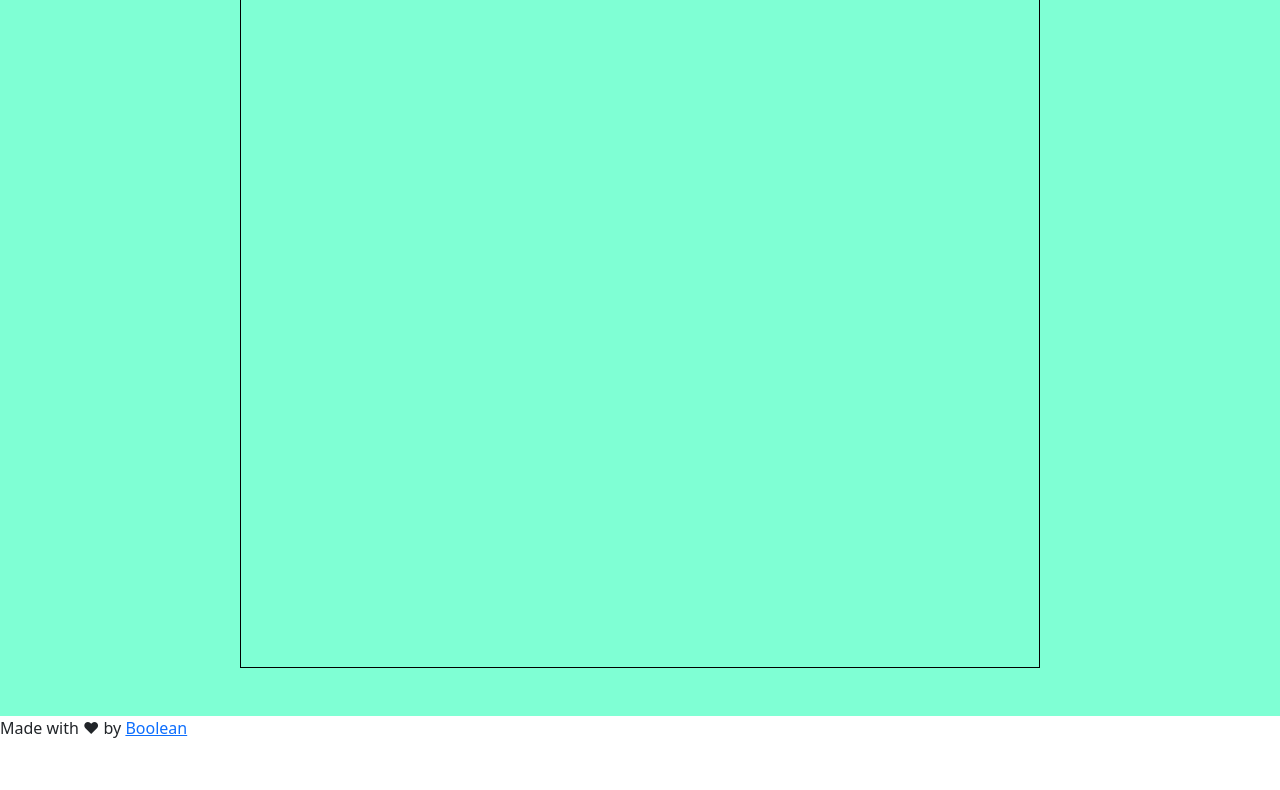
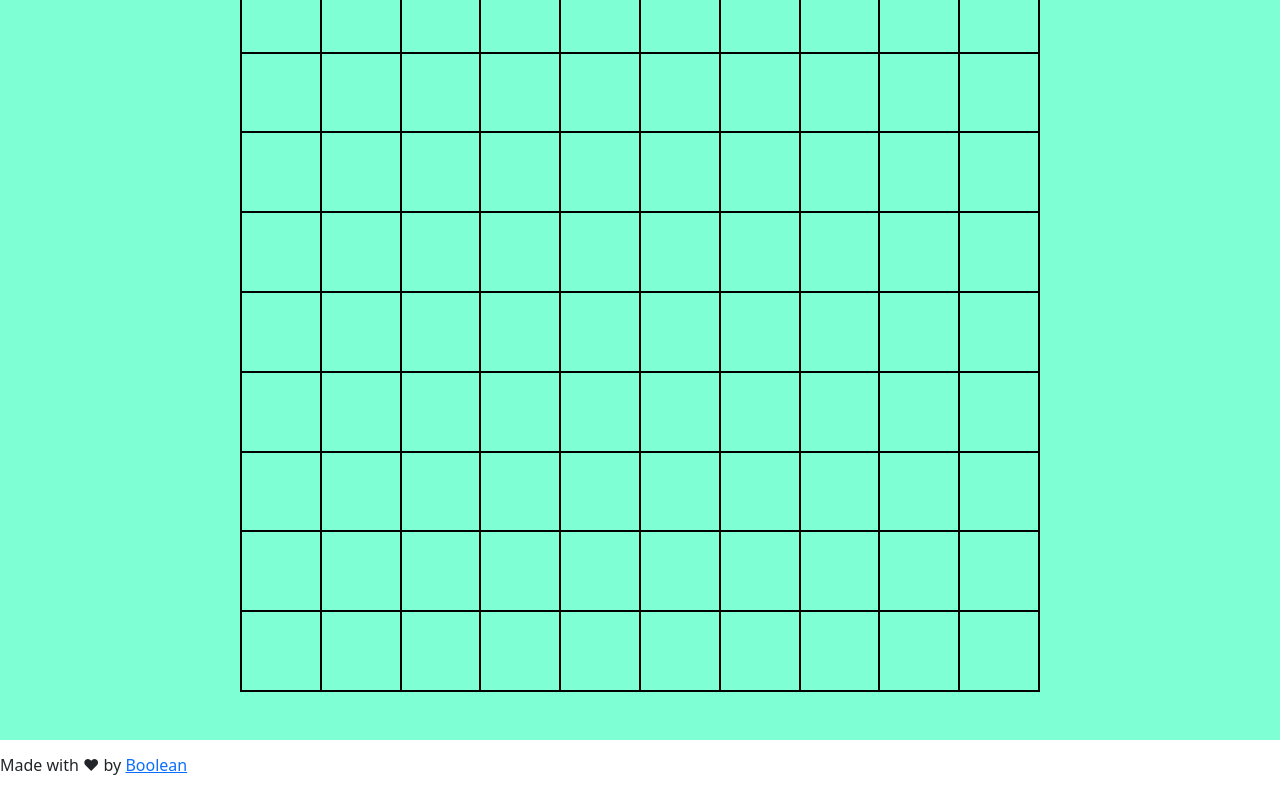
Before and after one commit to Gianmarco-Leone/js-campominato-grid, a plain HTML site: page index.html in a window 1280 px wide. Shown: the part 236-1026 px from the top of the page. Before the commit the page ends 976 px from the top, so only its background shows below. Drawn offline with nearby package versions, Linux system fonts and the light colour scheme.

Commit message:
generate square that on click change color

```diff
--- a/css/style.css
+++ b/css/style.css
@@ -1,9 +1,15 @@
+header {
+    height: 80px;
+}
+
 main {
     background-color: #7FFFD4;
+    display: flex;
+    justify-content: center;
+    align-items: center;
 }
 
 #grid {
-    margin: 0 auto;
     display: flex;
     flex-wrap: wrap;
     border: 1px solid #000;
@@ -13,10 +19,16 @@ main {
 
 .square {
     width: calc(100% / 10);
+    height: calc(100% / 10);
     border: 1px solid #000;
     cursor: crosshair;
 }
 
-.active {
+.square.active {
     background-color: lightblue;
 }
+
+footer {
+    height: 50px;
+    line-height: 50px;
+}
--- a/index.html
+++ b/index.html
@@ -26,7 +26,7 @@
     <!-- INIZIO HEADER -->
     <header>
         <div class="cotainer">
-            <div class="row justify-content-between">
+            <div class="row justify-content-between gx-0">
                 <div class="col-auto">
                     <h1>Campo Minato</h1>
                 </div>
--- a/js/main.js
+++ b/js/main.js
@@ -0,0 +1,54 @@
+// TRACCIA:
+// L'utente clicca su un bottone che genererà una griglia di gioco quadrata.
+// Ogni cella ha un numero progressivo, da 1 a 100.
+// Ci saranno quindi 10 caselle per ognuna delle 10 righe.
+// Quando l'utente clicca su ogni cella, la cella cliccata si colora di azzurro ed emetto un messaggio in console con il numero della cella cliccata.
+// Bonus
+// Aggiungere una select accanto al bottone di generazione, che fornisca una scelta tra tre diversi livelli di difficoltà:
+// - con difficoltà 1 => 100 caselle, con un numero compreso tra 1 e 100, divise in 10 caselle per 10 righe;
+// - con difficoltà 2 => 81 caselle, con un numero compreso tra 1 e 81, divise in 9 caselle per 9 righe;
+// - con difficoltà 3 => 49 caselle, con un numero compreso tra 1 e 49, divise in 7 caselle per 7 righe;
+
+// SVOLGIMENTO:
+
+/********************************
+ *                              *
+ *           ON LOAD          *
+ *                              *
+ *******************************/
+const gridEl = document.getElementById("grid");
+let dimensionGridEl = 100;
+generateGrid(gridEl, dimensionGridEl);
+
+
+/********************************
+ *                              *
+ *           FUNCTIONS          *
+ *                              *
+ *******************************/
+
+/**
+ * funzione che genera una griglia di quadrati dato l'elemento griglia e il numero di quadrati
+ *
+ * @param {*} grid l'elemento griglia
+ * @param {int} dimensionGrid il numero di quadrati totali della griglia
+ */
+
+function generateGrid(grid, dimensionGrid) {
+    // Creo il ciclo che andrà a generare n div con classe square
+    for (let i = 0; i < dimensionGrid; i++) {
+        const squareEl = document.createElement("div");
+        squareEl.classList.add("square");
+        // Aggiungo evento al click del quadrato
+        squareEl.addEventListener(
+            "click",
+            function () {
+                this.classList.toggle("active");
+            }
+        );
+
+        // Aggiungo elemento square all'elemento grid
+        grid.append(squareEl);
+    }
+
+}
```
